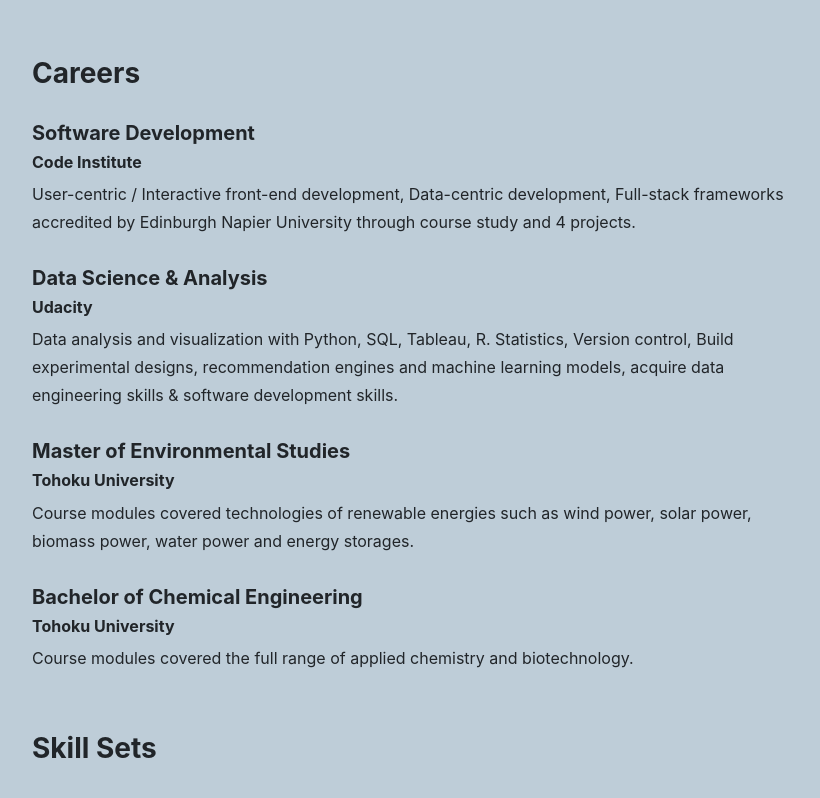
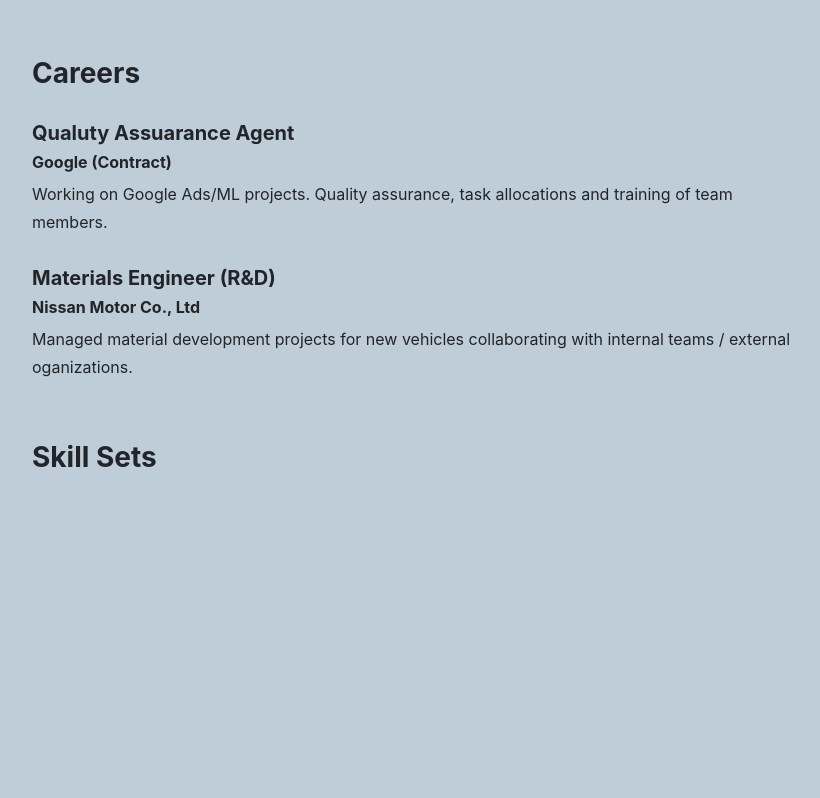
Before and after one commit to AsunaMasuda/Portfolio, a plain HTML site: page workhistory.html in a window 1280 px wide. Shown: the part 875-1673 px from the top of the page, without its empty margins (218-1038 px from the left). After the commit the page ends 1560 px from the top, so only its background shows below. Drawn offline with nearby package versions, Linux system fonts and the light colour scheme.

Commit message:
FIxed small bugs

```diff
--- a/workhistory.html
+++ b/workhistory.html
@@ -112,36 +112,18 @@
 				<div class="col-lg-12 text-left education-career-container">
 					<h3>Careers</h3>
 					<div class="education-career">
-						<h5>Software Development</h5>
-						<h6>Code Institute</h6>
-						<p>User-centric / Interactive front-end development, Data-centric development,
-							Full-stack frameworks accredited by Edinburgh Napier University through course study and 4
-							projects.
+						<h5>Qualuty Assuarance Agent</h5>
+						<h6>Google (Contract)</h6>
+						<p>Working on Google Ads/ML projects. Quality assurance, task allocations and training of team members.
 						</p>
 					</div>
 					<div class="education-career">
-						<h5>Data Science & Analysis</h5>
-						<h6>Udacity</h6>
-						<p>Data analysis and visualization with Python, SQL, Tableau, R. Statistics, Version control,
-							Build experimental designs, recommendation engines and machine learning models, acquire data
-							engineering skills & software development skills.
+						<h5>Materials Engineer (R&D)</h5>
+						<h6>Nissan Motor Co., Ltd</h6>
+						<p>Managed material development projects for new vehicles collaborating with internal teams / external oganizations.
 						</p>
 					</div>
-					<div class="education-career">
-						<h5>Master of Environmental Studies</h5>
-						<h6>Tohoku University</h6>
-						<p>Course modules covered technologies of renewable energies such as wind power, solar power,
-							biomass power,
-							water power and energy storages.
-						</p>
-					</div>
-					<div class="education-career">
-						<h5>Bachelor of Chemical Engineering</h5>
-						<h6>Tohoku University</h6>
-						<p>Course modules covered the full range of applied chemistry and biotechnology.
-						</p>
-					</div>
-				</div>
+                </div>
 				<div class="col-lg-12 text-left education-career-container">
 					<h3>Skill Sets</h3>
 					<div class="education-career">
@@ -194,16 +176,6 @@
 		integrity="sha384-wfSDF2E50Y2D1uUdj0O3uMBJnjuUD4Ih7YwaYd1iqfktj0Uod8GCExl3Og8ifwB6" crossorigin="anonymous">
 	</script>
 
-	<!-- Plugin JavaScript -->
-	<script src="vendor/jquery-easing/jquery.easing.min.js"></script>
-
-	<!-- Contact form JavaScript -->
-	<script src="js/jqBootstrapValidation.js"></script>
-	<script src="js/contact_me.js"></script>
-
-	<!-- Custom scripts for this template -->
-	<script src="js/agency.min.js"></script>
-
 </body>
 
 </html>
```
Also changed, not shown: about.html (+0 -10 lines), contact.html (+13 -12 lines), index.html (+10 -15 lines), projects.html (+10 -14 lines).
